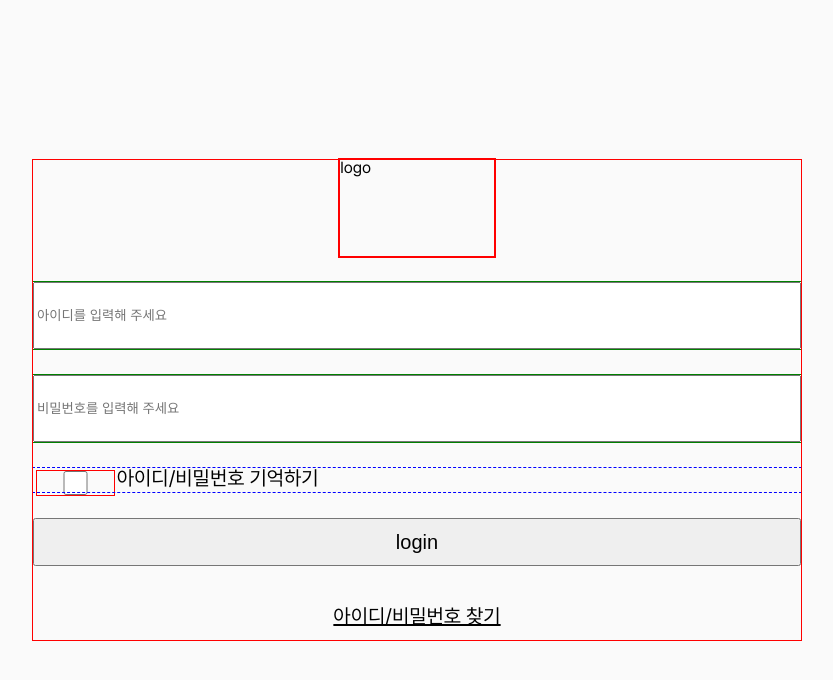
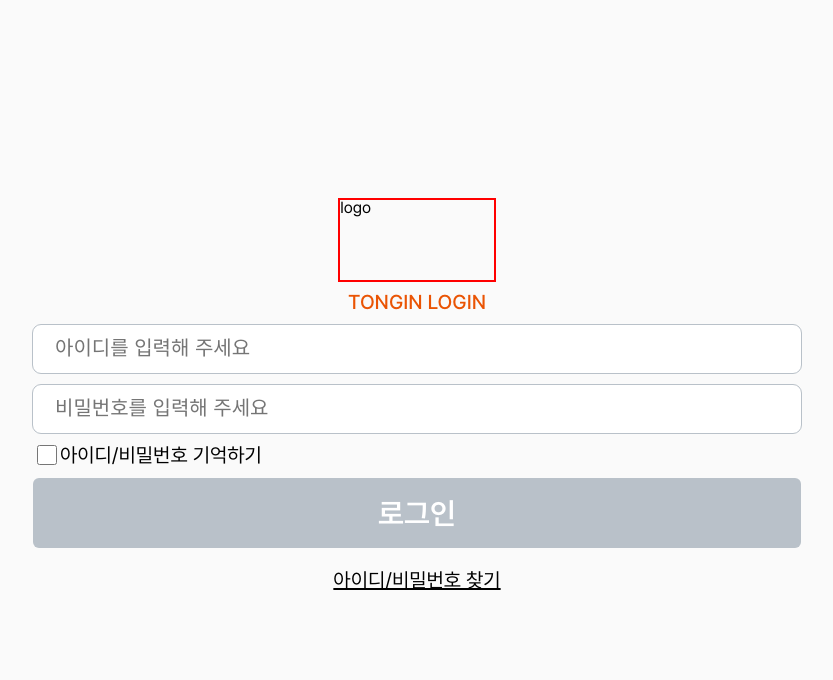
Before and after one commit to HOONY-LEE/Tongin-System-Econtract, a React (Create React App) app in the folder tongin-front/: page /login in a window 1280 px wide. Shown: the top 680 px of the page, without its empty margins (223-1056 px from the left). Built offline with nearby package versions, Linux system fonts and the light colour scheme; the HTML template or start-up script is replaced by a standard one.

Commit message:
[feat]login layout change

```diff
--- a/tongin-front/src/routes/login.tsx
+++ b/tongin-front/src/routes/login.tsx
@@ -1,6 +1,8 @@
 import { useState } from "react";
 import styled from "styled-components";
 import TabComponent from "../components/home/tabComponent";
+import CustomButton from "../components/common/customButton";
+import { useNavigate } from "react-router-dom";
 
 const ContainerLogin = styled.div`
   display: flex;
@@ -13,12 +15,12 @@ const ContainerLogin = styled.div`
 
 const ContainerSub = styled.div`
   width: 60%;
-  height: 60%;
+  height: 50%;
   display: flex;
   flex-direction: column;
   justify-content: space-between;
   align-items: center;
-  outline: 1px solid red;
+  /* outline: 1px solid red; */
 `;
 
 const LoginLogo = styled.div`
@@ -26,27 +28,52 @@ const LoginLogo = styled.div`
   height: 20%;
   outline: 2px solid red;
 `;
-const OutlineInputbox = styled.div`
+const LogoText = styled.div`
   width: 100%;
-  height: 14%;
-  outline: 1px solid green;
+  display: flex;
+  justify-content: center;
+  align-items: center;
+  text-align: center;
+  font-weight: 500;
+  font-size: 20px;
+  color: #ea5404;
+`;
+const OutlineInputbox = styled.div<{
+  $outLine?: string;
+}>`
+  width: 100%;
+  height: 12%;
+  border-radius: 8px;
+  background-color: white;
+  outline: ${(props) => props.$outLine};
 `;
 
 const Inputbox = styled.input`
+  background-color: transparent;
+  margin-left: 20px;
+  font-size: 20px;
+  outline: none;
+  -webkit-appearance: none;
+  -moz-appearance: none;
+  -o-appearance: none;
+  appearance: none;
+  border: none;
   width: 100%;
   height: 100%;
 `;
 
 const CheckContainer = styled.div`
   display: flex;
+  align-items: center;
   width: 100%;
   height: 5%;
-  outline: 1px dashed blue;
 `;
 const CheckBox = styled.input`
-  width: 10%;
-  height: 100%;
-  outline: 1px solid red;
+  width: 20px;
+  height: 20px;
+  display: flex;
+  align-items: start;
+  /* outline: 1px dashed blue; */
 `;
 const CheckText = styled.div`
   font-size: 20px;
@@ -72,8 +99,40 @@ const MemoryLogin = styled.div`
 `;
 
 export default function Login() {
+  const navigate = useNavigate();
+  const tonginOrange = "1.5px solid #FF7F3B";
+  const tonginDisable = "1.5px solid #B9C1C9";
+  const [outLineId, setoutLineId] = useState(tonginDisable);
+  const [outLinePswd, setoutLinePswd] = useState(tonginDisable);
+  const [onDisable, setOnDisable] = useState("#B9C1C9");
+  const [id, setId] = useState("");
+  const [pswd, setPswd] = useState("");
+
+  const onFocusHandle = (e: any) => {
+    if (e.target.id === "Id") setoutLineId(tonginOrange);
+    else if (e.target.id === "Pw") setoutLinePswd(tonginOrange);
+  };
+  const onblurHandle = (e: any) => {
+    setoutLineId(tonginDisable);
+    setoutLinePswd(tonginDisable);
+  };
+  const onDisableLogin = () => {
+    setOnDisable("#FF7F3B");
+  };
+  const onInputText = (e: any) => {
+    if (e.target.id === "Id") setId(e.target.value);
+    else if (e.target.id === "Pw") setPswd(e.target.value);
+    if (id.length > 3 && pswd.length > 3) {
+      console.log("wkrehd");
+      onDisableLogin();
+    }
+  };
+
   const onLogin = () => {
-    alert("로그인 성공");
+    alert("로그인하였습니다.");
+    navigate("/", {
+      state: { loginUser: { id: id, userType: "USER" } },
+    });
   };
 
   return (
@@ -81,17 +140,38 @@ export default function Login() {
       <ContainerLogin>
         <ContainerSub>
           <LoginLogo>logo</LoginLogo>
-          <OutlineInputbox>
-            <Inputbox placeholder="아이디를 입력해 주세요"></Inputbox>
+          <LogoText>TONGIN LOGIN</LogoText>
+          <OutlineInputbox $outLine={outLineId}>
+            <Inputbox
+              onInput={onInputText}
+              id={"Id"}
+              onFocus={onFocusHandle}
+              onBlur={onblurHandle}
+              placeholder="아이디를 입력해 주세요"
+            ></Inputbox>
           </OutlineInputbox>
-          <OutlineInputbox>
-            <Inputbox placeholder="비밀번호를 입력해 주세요"></Inputbox>
+          <OutlineInputbox $outLine={outLinePswd}>
+            <Inputbox
+              id={"Pw"}
+              onInput={onInputText}
+              onFocus={onFocusHandle}
+              onBlur={onblurHandle}
+              type="password"
+              placeholder="비밀번호를 입력해 주세요"
+            ></Inputbox>
           </OutlineInputbox>
           <CheckContainer>
             <CheckBox type="checkbox"></CheckBox>
             <CheckText>아이디/비밀번호 기억하기</CheckText>
           </CheckContainer>
-          <LoginBtn onClick={onLogin}>login</LoginBtn>
+          <CustomButton
+            onClick={onLogin}
+            width={"100%"}
+            height={"70px"}
+            text={`로그인`}
+            size={"30px"}
+            $bgColor={onDisable}
+          ></CustomButton>
 
           <MemoryLogin> 아이디/비밀번호 찾기</MemoryLogin>
         </ContainerSub>
```
